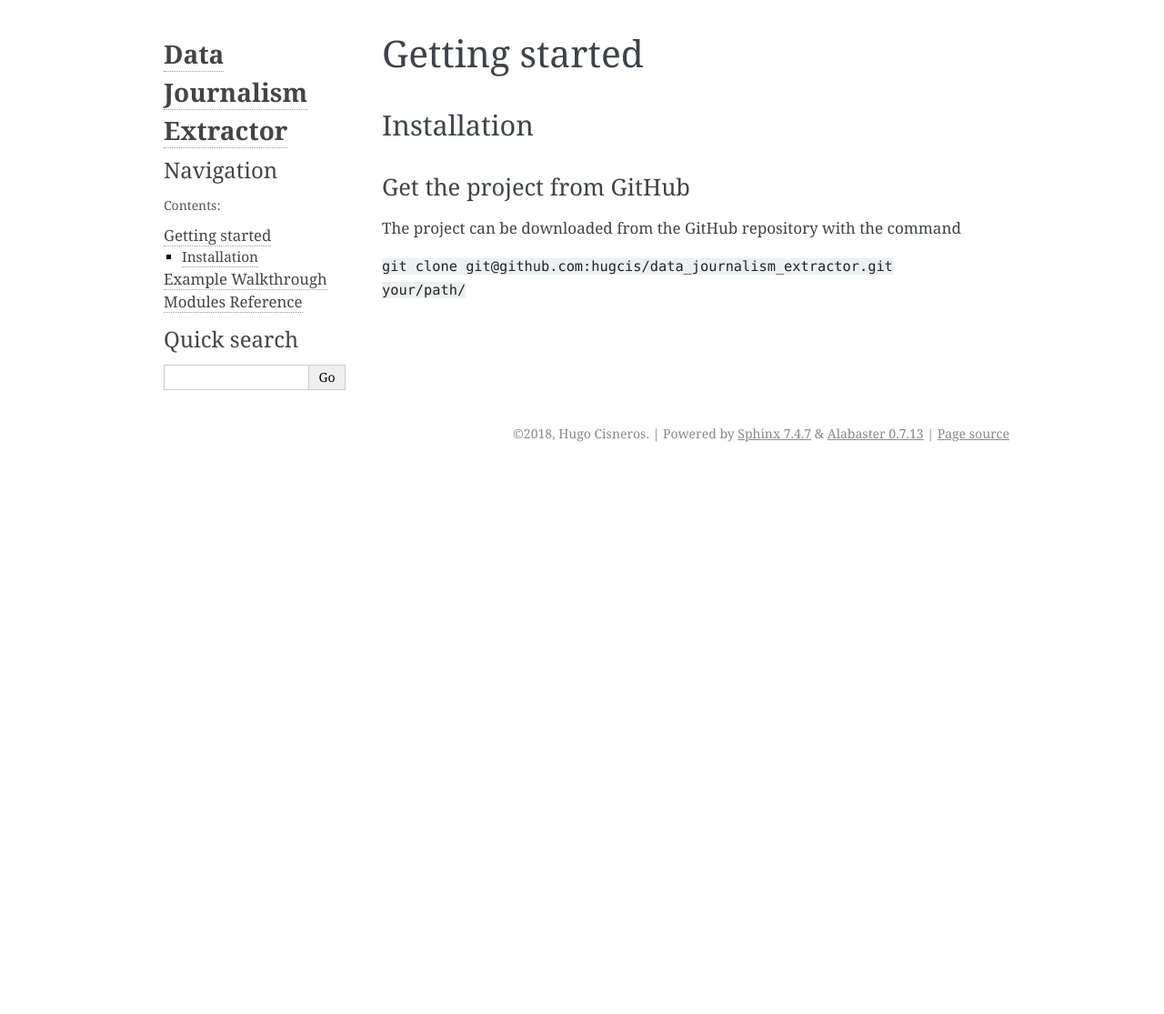
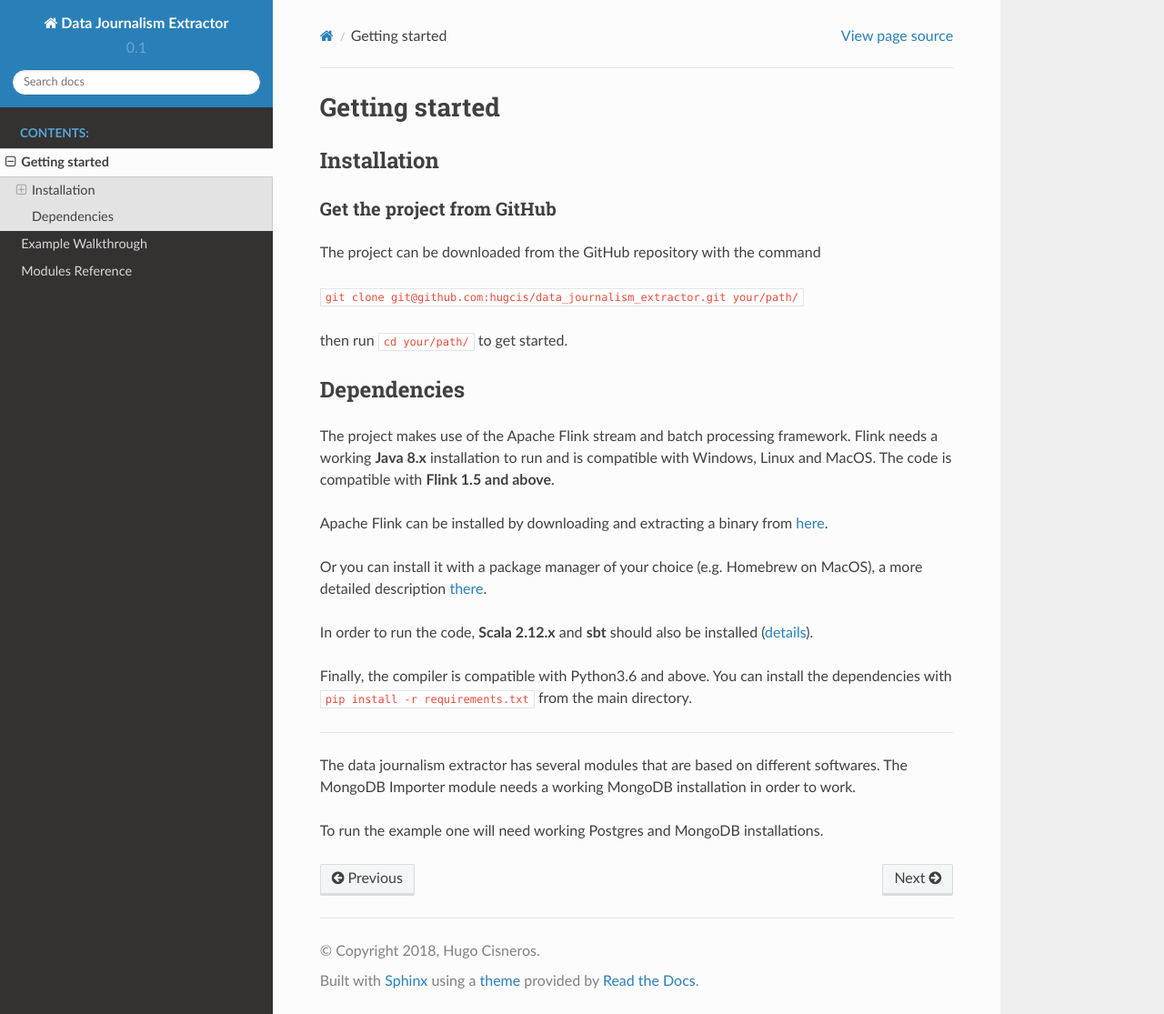
Before and after one commit to hugcis/data_journalism_extractor, a Sphinx documentation site: the page built from python/docs/getting-started.rst, in a window 1280 px wide and 1115 px high. Shown: the whole window at 91% size. Built offline with Sphinx 7.4.7 and the Read the Docs theme 2.0.0, drawn with Linux system fonts in a browser that asks for light colours; pages that are not in the unit, such as notebooks, are missing from menus.

Commit message:
Update doc

```diff
--- a/python/docs/conf.py
+++ b/python/docs/conf.py
@@ -88,7 +88,7 @@ todo_include_todos = False
 # The theme to use for HTML and HTML Help pages.  See the documentation for
 # a list of builtin themes.
 #
-html_theme = 'alabaster'
+html_theme = "sphinx_rtd_theme"
 
 # Theme options are theme-specific and customize the look and feel of a theme
 # further.  For a list of options available for each theme, see the
--- a/python/docs/getting-started.rst
+++ b/python/docs/getting-started.rst
@@ -10,3 +10,30 @@ Get the project from GitHub
 The project can be downloaded from the GitHub repository with the command
 
 ``git clone git@github.com:hugcis/data_journalism_extractor.git your/path/``
+
+then run ``cd your/path/`` to get started.
+
+Dependencies
+------------
+
+The project makes use of the Apache Flink stream and batch processing framework.
+Flink needs a working **Java 8.x** installation to run and is compatible with Windows,
+Linux and MacOS. The code is compatible with **Flink 1.5 and above**.
+
+Apache Flink can be installed by downloading and extracting a binary from `here <https://flink.apache.org/downloads.html>`_.
+
+Or you can install it with a package manager of your choice (e.g. Homebrew on MacOS),
+a more detailed description `there <https://ci.apache.org/projects/flink/flink-docs-release-1.6/quickstart/setup_quickstart.html>`_.
+
+In order to run the code, **Scala 2.12.x** and **sbt** should also be installed
+(`details <https://www.scala-sbt.org/download.html>`_).
+
+Finally, the compiler is compatible with Python3.6 and above. You can install the
+dependencies with ``pip install -r requirements.txt`` from the main directory.
+
+------------
+
+The data journalism extractor has several modules that are based on different softwares. The
+MongoDB Importer module needs a working MongoDB installation in order to work.
+
+To run the example one will need working Postgres and MongoDB installations.
--- /dev/null
+++ b/requirements.txt
@@ -0,0 +1,2 @@
+jinja2>=2.9.6
+graphviz>=0.8.2
```
Also changed, not shown: README.md (+4 -0 lines).
